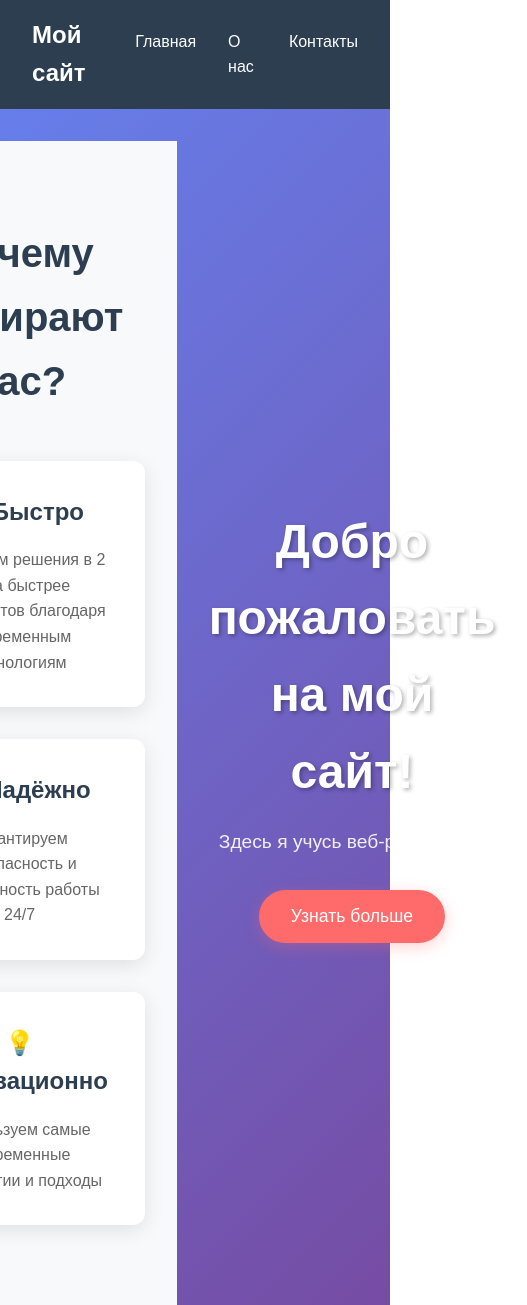
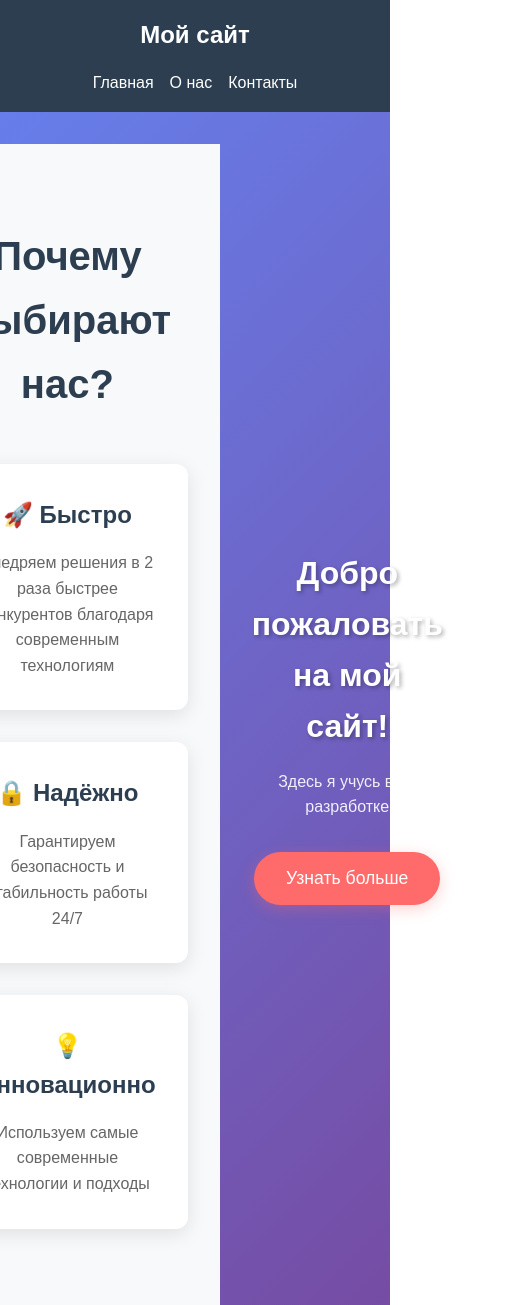
Before and after one commit to savn135-bot/My-first-website, a plain HTML site: page index.html in a window 390 px wide. Shown: the top 1305 px of the page, 527 px wide, since content can reach past the window. Drawn offline with Linux system fonts and the light colour scheme.

Commit message:
Add files via upload

```diff
--- a/style.css
+++ b/style.css
@@ -188,3 +188,43 @@ body {
 .feature-card:hover h3 {
     transform: scale(1.1); /* Увеличиваем на 10% */
 }
+
+/* Адаптивность для мобильных устройств */
+@media (max-width: 768px) {
+    /* Навигация */
+    .nav-container {
+        flex-direction: column; /* Элементы в колонку */
+        gap: 1rem;
+        padding: 0 1rem;
+    }
+
+    .nav-menu {
+        gap: 1rem;
+    }
+
+    /* Герой-секция */
+    .hero-content h1 {
+        font-size: 2rem !important; /* Меньший размер заголовка */
+    }
+
+    .hero-content p {
+        font-size: 1rem;
+    }
+
+    /* Карточки */
+    .features-container {
+        flex-direction: column; /* Карточки в колонку */
+        align-items: center;
+    }
+
+    .feature-card {
+        min-width: unset; /* Убираем минимальную ширину */
+        width: 100%;
+        max-width: 300px;
+    }
+
+    /* Футер */
+    .footer-container {
+        padding: 0 1rem;
+    }
+}
```
